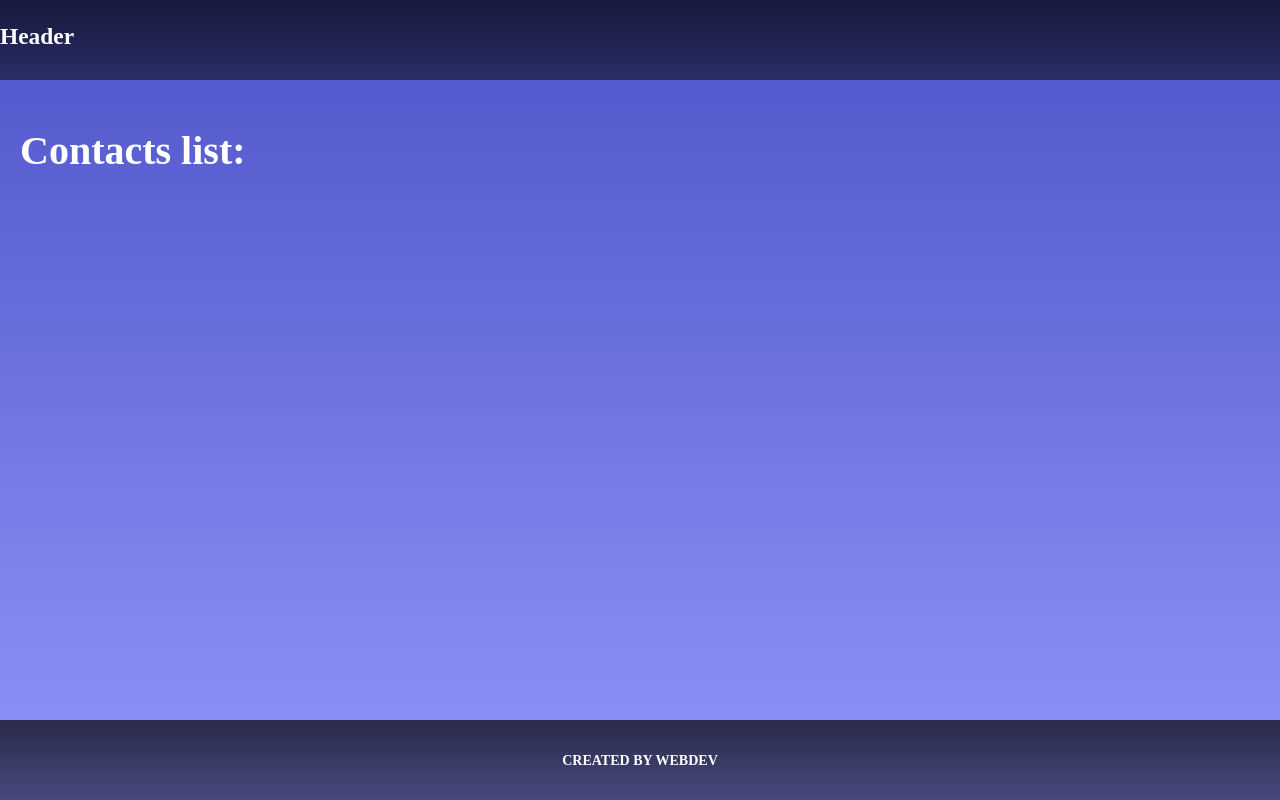
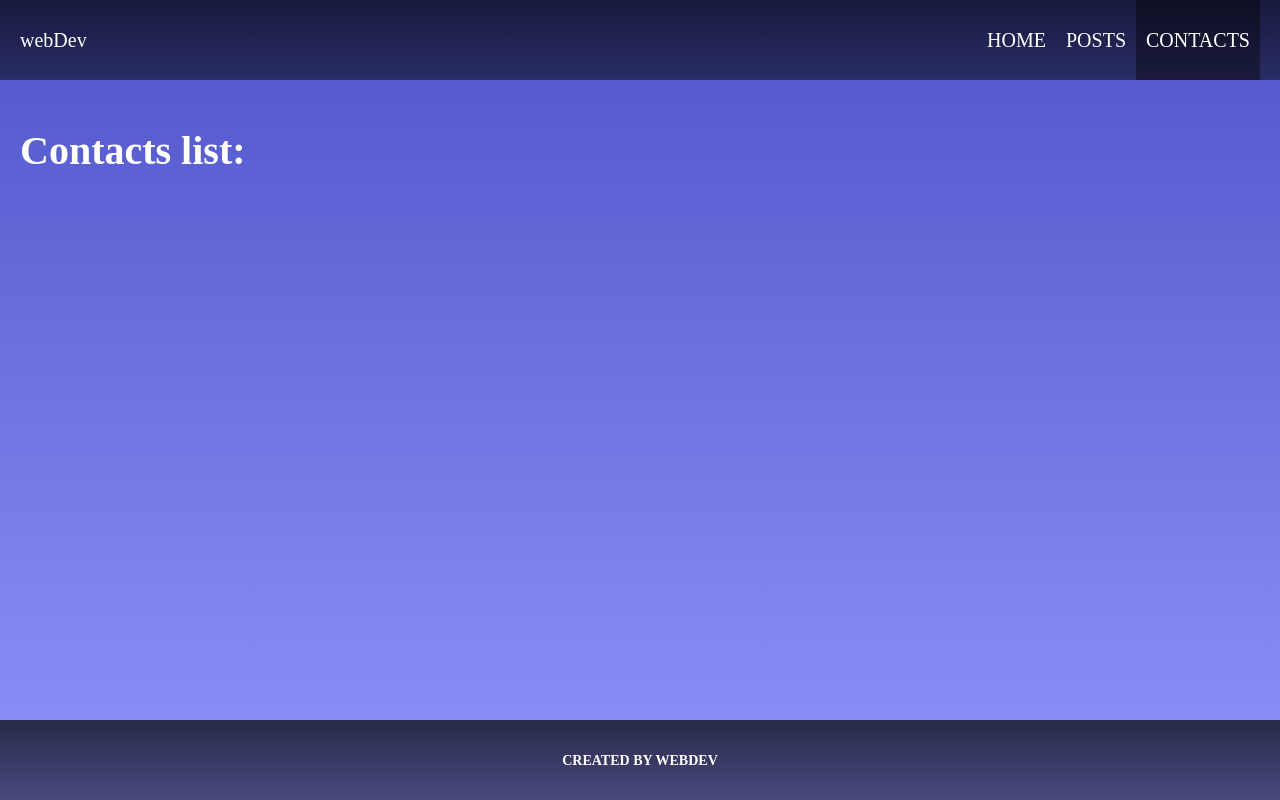
Before and after one commit to YauhenKavalchuk/next-js, a Next.js app: page /contacts in a window 1280 px wide. Built offline with nearby package versions, Linux system fonts and the light colour scheme.

Commit message:
Add navigation. Add redirect

```diff
--- a/components/Header.js
+++ b/components/Header.js
@@ -1,8 +1,8 @@
-import Heading from "./Heading";
+import Navbar from "./Navbar";
 
 const Header = () => (
   <header>
-    <Heading tag="h3" text="Header" />
+    <Navbar />
   </header>
 );
 
--- /dev/null
+++ b/components/Navbar.js
@@ -0,0 +1,30 @@
+import Link from "next/link";
+import { useRouter } from "next/router";
+import styles from "../styles/Navbar.module.scss";
+
+const navigation = [
+  { id: 1, title: 'Home', path: '/' },
+  { id: 2, title: 'Posts', path: '/posts' },
+  { id: 3, title: 'Contacts', path: '/contacts' },
+];
+
+const Navbar = () => {
+  const { pathname } = useRouter();
+
+  return (
+    <nav className={styles.nav}>
+      <div className={styles.logo}>
+        webDev
+      </div>
+      <div className={styles.links}>
+        {navigation.map(({ id, title, path }) => (
+          <Link key={id} href={path}>
+            <a className={pathname === path ? styles.active : null}>{title}</a>
+          </Link>
+        ))}
+      </div>
+    </nav>
+  );
+};
+
+export default Navbar;
--- /dev/null
+++ b/styles/Home.module copy.scss
@@ -0,0 +1,6 @@
+.wrapper {
+  min-height: 100%;
+  display: flex;
+  justify-content: center;
+  align-items: center;
+}
--- /dev/null
+++ b/styles/Navbar.module.scss
@@ -0,0 +1,26 @@
+.nav {
+  width: 100%;
+  height: 100%;
+  display: flex;
+  justify-content: space-between;
+  align-items: center;
+
+  .links {
+    height: 100%;
+  }
+
+  a {
+    height: 100%;
+    display: inline-flex;
+    align-items: center;
+    padding: 0 10px;
+    text-transform: uppercase;
+    color: #fff;
+    text-decoration: none;
+
+    &.active,
+    &:hover {
+      background-color: rgba(0, 0, 0, 0.4);
+    }
+  }
+}
--- a/styles/globals.scss
+++ b/styles/globals.scss
@@ -31,6 +31,9 @@
     rgba(0, 0, 0, 0.7),
     rgba(0, 0, 0, 0.5)
   );
+  display: flex;
+  align-items: center;
+  padding: 0 20px;
 }
 
 footer {
```
Also changed, not shown: pages/404.js (+21 -6 lines), styles/404.module.scss (added, +7 -0 lines).
